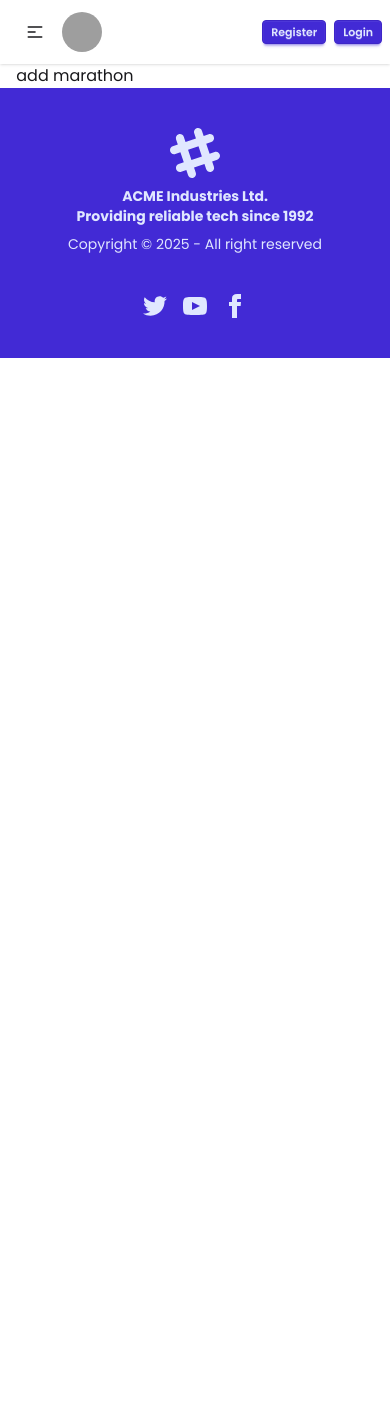
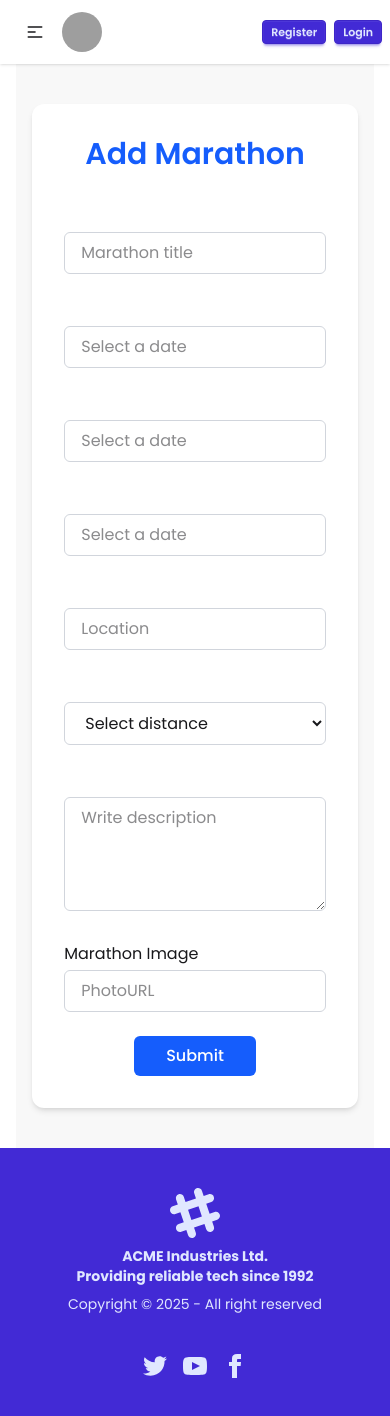
Before and after one commit to WasefUllah/pace-pulse-client, a React (Vite) app: page /addmarathon in a window 390 px wide. Before the commit the page ends 844 px from the top, so only its background shows below. Built offline with nearby package versions, Linux system fonts and the light colour scheme; no server answers; grey boxes are pictures that could not be loaded.

Commit message:
added blog and post marathon feature

```diff
--- a/package.json
+++ b/package.json
@@ -11,6 +11,7 @@
   },
   "dependencies": {
     "@tailwindcss/vite": "^4.1.9",
+    "axios": "^1.9.0",
     "firebase": "^11.9.1",
     "framer-motion": "^12.17.0",
     "lottie-react": "^2.4.1",
--- /dev/null
+++ b/public/blog.json
@@ -0,0 +1,32 @@
+[
+  {
+    "username": "marathonJack",
+    "rating": 4.8,
+    "comment": "An amazing marathon! Loved the energy, the crowd, and the support from volunteers.",
+    "photoUrl": "https://i.ibb.co/4ZFNrQnf/p1.jpg"
+  },
+  {
+    "username": "sarahStrides",
+    "rating": 4.5,
+    "comment": "Well organized! Only wish there were more water stations.",
+    "photoUrl": "https://i.ibb.co/tMC83BMG/p2.jpg"
+  },
+  {
+    "username": "runWithTom",
+    "rating": 5.0,
+    "comment": "Hands down the best race I've ever joined. Will come back next year for sure!",
+    "photoUrl": "https://i.ibb.co/3yFD7r4g/p3.jpg"
+  },
+  {
+    "username": "lisaLaps",
+    "rating": 3.9,
+    "comment": "Good vibe but the route was a bit confusing for first-timers.",
+    "photoUrl": "https://i.ibb.co/LhkBQQTB/p4.jpg"
+  },
+  {
+    "username": "captainMiles",
+    "rating": 4.7,
+    "comment": "Loved the post-race refreshments and medal quality! Great experience.",
+    "photoUrl": "https://i.ibb.co/PzrBRVcx/p5.jpg"
+  }
+]
--- a/src/Components/AddMarathon/AddMarathon.jsx
+++ b/src/Components/AddMarathon/AddMarathon.jsx
@@ -1,11 +1,172 @@
-import React from 'react';
+import axios from "axios";
+import React, { useState } from "react";
+import DatePicker from "react-datepicker";
+import "react-datepicker/dist/react-datepicker.css";
+import Swal from "sweetalert2";
 
 const AddMarathon = () => {
-    return (
-        <div>
-            add marathon
-        </div>
-    );
+  const [startRegDate, setStartRegDate] = useState(null);
+  const [endRegDate, setEndRegDate] = useState(null);
+  const [marathonStartDate, setMarathonStartDate] = useState(null);
+  const handleForm = (e) => {
+    e.preventDefault();
+    const form = e.target;
+    const formData = new FormData(form);
+    const marathonData = Object.fromEntries(formData.entries());
+    marathonData.regCount = 0;
+    marathonData.createdAt = new Date();
+    marathonData.startRegDate = startRegDate;
+    marathonData.endRegDate = endRegDate;
+    marathonData.marathonStartDate = marathonStartDate;
+    // console.log(marathonData);
+    // console.log(startRegDate);
+    // console.log(endRegDate);
+    // console.log(marathonStartDate);
+
+    axios
+      .post("http://localhost:3000/marathon", marathonData)
+      .then((response) => {
+        console.log(response);
+
+        if (response?.data?.insertedId) {
+
+          Swal.fire({
+            title: "Marathon added successfully!",
+            icon: "success",
+            draggable: true,
+          });
+        }
+      })
+      .catch((err) => console.log(err));
+  };
+  return (
+    <div className="min-h-screen bg-base-200 py-10 px-4">
+      <div className="max-w-3xl mx-auto  p-8 rounded-xl shadow-md bg-base-100">
+        <h2 className="text-3xl font-semibold text-center text-blue-600 mb-8">
+          Add Marathon
+        </h2>
+
+        <form onSubmit={handleForm} className="grid grid-cols-1 gap-6">
+          {/* Marathon Title */}
+          <div>
+            <label className="block font-medium text-white mb-1">
+              Marathon Title
+            </label>
+            <input
+              type="text"
+              name="title"
+              placeholder="Marathon title"
+              className="w-full border border-gray-300 rounded-md px-4 py-2 focus:outline-none focus:ring-2 focus:ring-blue-500"
+            />
+          </div>
+
+          {/* Start Registration Date */}
+          <div>
+            <label className="block font-medium text-white mb-1">
+              Start Registration Date
+            </label>
+            <DatePicker
+              selected={startRegDate}
+              onChange={(date) => setStartRegDate(date)}
+              className="w-full border border-gray-300 rounded-md px-4 py-2 focus:outline-none focus:ring-2 focus:ring-blue-500"
+              placeholderText="Select a date"
+            />
+          </div>
+
+          {/* End Registration Date */}
+          <div>
+            <label className="block font-medium text-white mb-1">
+              End Registration Date
+            </label>
+            <DatePicker
+              selected={endRegDate}
+              onChange={(date) => setEndRegDate(date)}
+              className="w-full border border-gray-300 rounded-md px-4 py-2 focus:outline-none focus:ring-2 focus:ring-blue-500"
+              placeholderText="Select a date"
+            />
+          </div>
+
+          {/* Marathon Start Date */}
+          <div>
+            <label className="block font-medium text-white mb-1">
+              Marathon Start Date
+            </label>
+            <DatePicker
+              selected={marathonStartDate}
+              onChange={(date) => setMarathonStartDate(date)}
+              className="w-full border border-gray-300 rounded-md px-4 py-2 focus:outline-none focus:ring-2 focus:ring-blue-500"
+              placeholderText="Select a date"
+            />
+          </div>
+
+          {/* Location */}
+          <div>
+            <label className="block font-medium text-white mb-1">
+              Location
+            </label>
+            <input
+              type="text"
+              name="location"
+              placeholder="Location"
+              className="w-full border border-gray-300 rounded-md px-4 py-2 focus:outline-none focus:ring-2 focus:ring-blue-500"
+            />
+          </div>
+
+          {/* Running Distance */}
+          <div>
+            <label className="block font-medium text-white mb-1">
+              Running Distance
+            </label>
+            <select
+              name="category"
+              className="w-full border bg-base-100 border-gray-300 rounded-md px-4 py-2 focus:outline-none focus:ring-2 focus:ring-blue-500"
+            >
+              <option value="">Select distance</option>
+              <option value="25k">25k</option>
+              <option value="10k">10k</option>
+              <option value="3k">3k</option>
+            </select>
+          </div>
+
+          {/* Description */}
+          <div>
+            <label className="block font-medium text-white mb-1">
+              Description
+            </label>
+            <textarea
+              rows="4"
+              name="description"
+              placeholder="Write description"
+              className="w-full border border-gray-300 rounded-md px-4 py-2 focus:outline-none focus:ring-2 focus:ring-blue-500"
+            ></textarea>
+          </div>
+
+          {/* Marathon Image */}
+          <div>
+            <label className="block font-mediumtext-white mb-1">
+              Marathon Image
+            </label>
+            <input
+              type="text"
+              name="photo"
+              placeholder="PhotoURL"
+              className="w-full border border-gray-300 rounded-md px-4 py-2 file:mr-4 file:py-2 file:px-4 file:rounded file:border-0 file:text-white file:bg-blue-500 hover:file:bg-blue-600"
+            />
+          </div>
+
+          {/* Submit Button */}
+          <div className="text-center">
+            <button
+              type="submit"
+              className="bg-blue-600 hover:bg-blue-700 text-white font-medium px-8 py-2 rounded-md transition-all duration-200"
+            >
+              Submit
+            </button>
+          </div>
+        </form>
+      </div>
+    </div>
+  );
 };
 
 export default AddMarathon;
--- a/src/Components/Banner/Banner.jsx
+++ b/src/Components/Banner/Banner.jsx
@@ -91,12 +91,8 @@ const Banner = () => {
           </div>
         </div>
       </div>
-      <div className="flex w-full justify-center gap-2 py-2">
-        <a href="#item1" className="btn btn-xs"></a>
-        <a href="#item2" className="btn btn-xs"></a>
-        <a href="#item3" className="btn btn-xs"></a>
-        <a href="#item4" className="btn btn-xs"></a>
-      </div>
+
+
     </div>
   );
 };
--- /dev/null
+++ b/src/Components/Blog/Blog.jsx
@@ -0,0 +1,55 @@
+import React from "react";
+import BlurText from "../BlurText/BlurText";
+
+const Blog = ({ blogs }) => {
+  return (
+    <div>
+      <BlurText
+        text="Blogs"
+        delay={150}
+        animateBy="words"
+        direction="top"
+        className="text-primary text-xl md:text-3xl lg:text-5xl font-bold my-4"
+      />
+      <div className="grid grid-cols-1 md:grid-cols-2 lg:grid-cols-3 md:gap-2 lg:gap-4 mb-4">
+        {blogs.map((blog, index) => (
+          <div
+            key={index}
+            className="bg-base-200 rounded-xl shadow p-5 hover:shadow-md transition-all duration-200"
+          >
+            <div className="flex items-center space-x-4 mb-4">
+              <img
+                src={blog.photoUrl}
+                alt={blog.username}
+                className="w-14 h-14 rounded-full object-center object-cover border"
+              />
+              <div>
+                <p className="font-semibold">
+                  <BlurText
+                    text={blog.username}
+                    delay={150}
+                    animateBy="words"
+                    direction="top"
+                    // className="text-primary text-xl md:text-3xl lg:text-5xl font-bold my-4"
+                  />
+                </p>
+                <p className="text-sm text-gray-500">Rating: {blog.rating}⭐</p>
+              </div>
+            </div>
+            <p className="text-gray-700">
+              <BlurText
+                text={blog.comment}
+                delay={150}
+                animateBy="words"
+                direction="top"
+                // className="text-primary text-xl md:text-3xl lg:text-5xl font-bold my-4"
+              />
+            </p>
+          </div>
+        ))}
+      </div>
+    </div>
+  );
+};
+
+export default Blog;
--- a/src/Components/Home/Home.jsx
+++ b/src/Components/Home/Home.jsx
@@ -1,12 +1,20 @@
-import React from 'react';
-import Banner from '../Banner/Banner';
+import React, { useEffect, useState } from "react";
+import Banner from "../Banner/Banner";
+import Blog from "../Blog/Blog";
 
 const Home = () => {
-    return (
-        <div>
-            <Banner></Banner>
-        </div>
-    );
+  const [blogs, setBlogs] = useState([]);
+  useEffect(() => {
+    fetch("blog.json")
+      .then((res) => res.json())
+      .then((data) => setBlogs(data));
+  }, []);
+  return (
+    <div>
+      <Banner></Banner>
+      <Blog blogs={blogs}></Blog>
+    </div>
+  );
 };
 
 export default Home;
```
Also changed, not shown: 1 other file (tests, documents, lock files or other folders).
